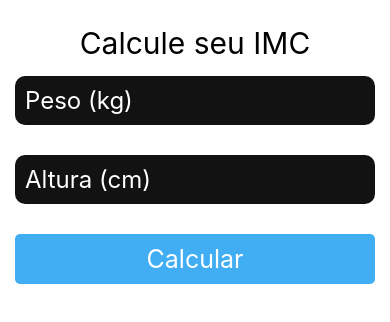
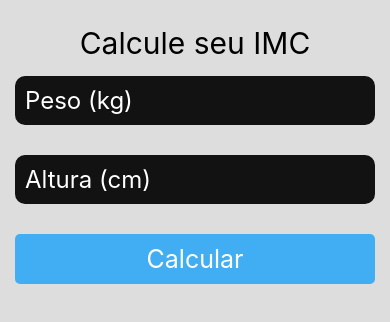
Before and after one commit to DrigsGomes/App-IMC, a React Native app: screen / in a window 390 px wide. Shown: the top 322 px of the page. Built offline with nearby package versions, Linux system fonts and the light colour scheme.

Commit message:
Melhorando o cod

```diff
--- a/App.js
+++ b/App.js
@@ -28,6 +28,7 @@ export default function App(){
       <TextInput
       style={styles.input}
       value={peso}
+      placeholderTextColor="#fff"
       onChangeText={(peso) => setPeso(peso)}
       placeholder= 'Peso (kg)'
       keyboardType='numeric'
@@ -37,6 +38,7 @@ export default function App(){
       <TextInput
       style={styles.input}
       value={altura}
+      placeholderTextColor="#fff"
       onChangeText={(altura) => setAltura(altura)}
       placeholder= 'Altura (cm)'
       keyboardType='numeric'
@@ -61,6 +63,7 @@ const styles = StyleSheet.create({
 
   container:{
     flex:1,
+    backgroundColor:'#ddd'
   },
 
   title:{
@@ -74,7 +77,6 @@ const styles = StyleSheet.create({
     borderRadius: 10,
     margin:15,
     padding: 10,
-    color:'#FFF',
     fontSize:24,
   },
 
--- a/app.json
+++ b/app.json
@@ -9,6 +9,8 @@
       "image": "./assets/splash.png",
       "resizeMode": "contain",
       "backgroundColor": "#ffffff"
+
+
     },
     "updates": {
       "fallbackToCacheTimeout": 0
```
